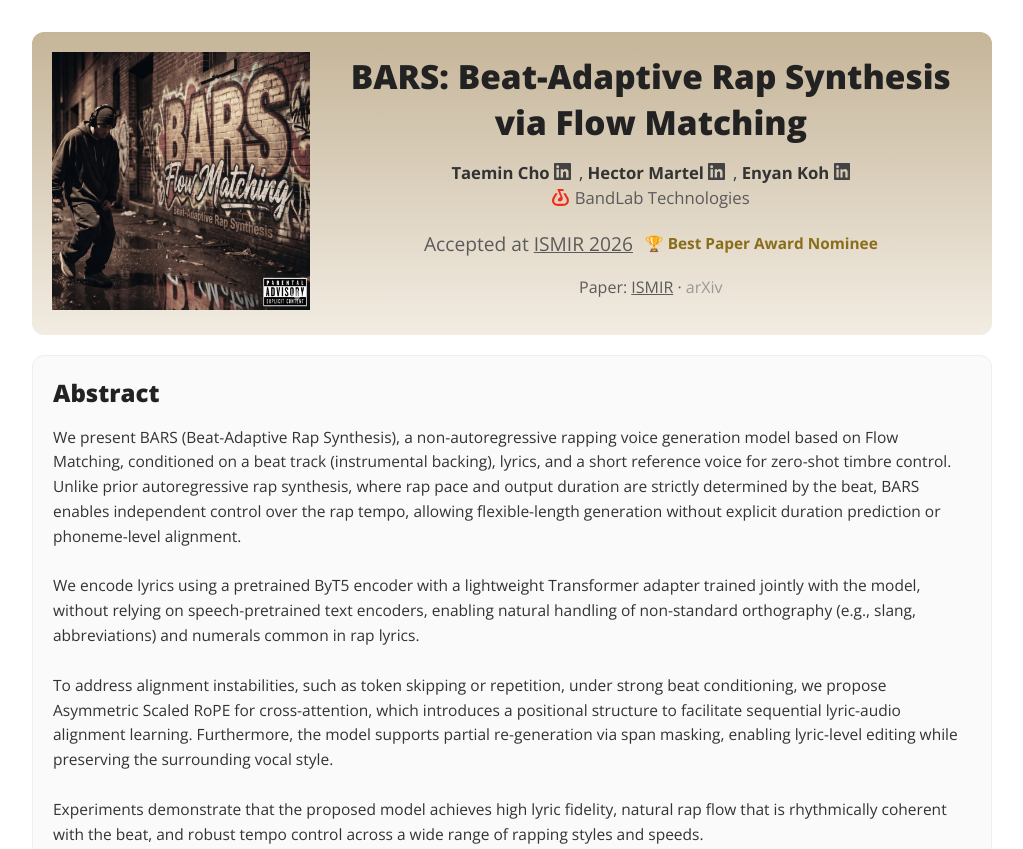
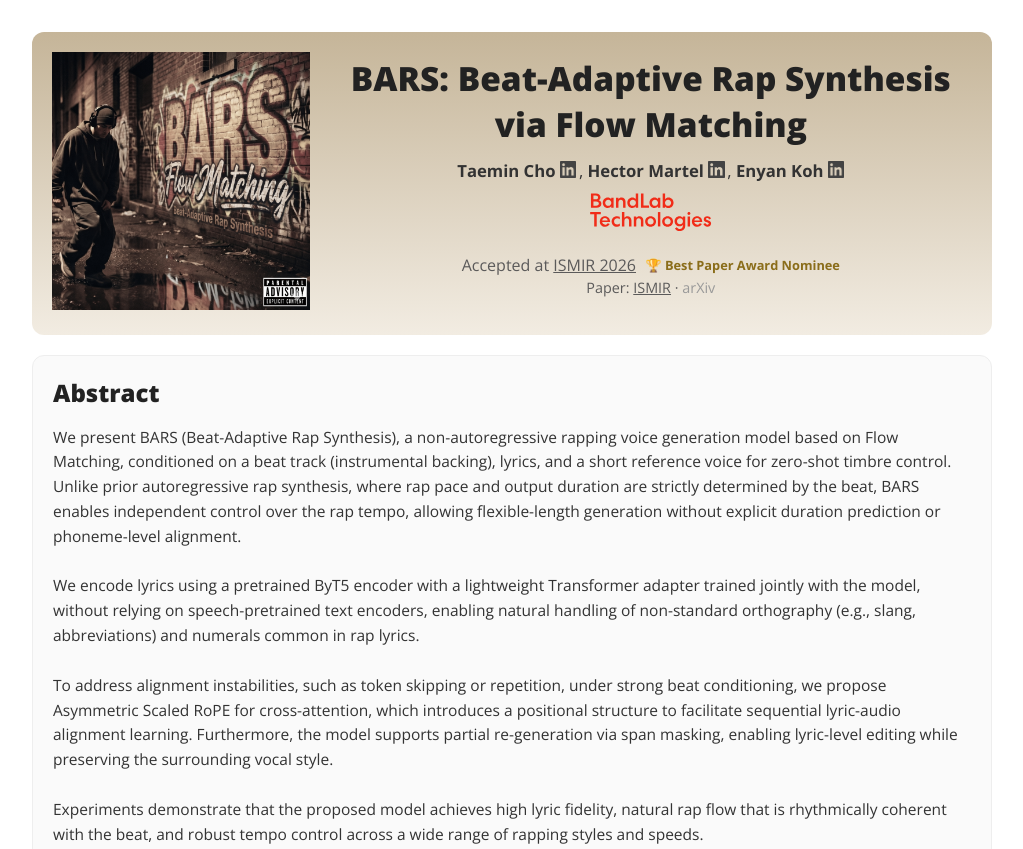
Before and after one commit to bars-ismir2026/bars, a plain HTML site: page index.html in a window 1280 px wide. Shown: the top 849 px of the page, without its empty margins (128-1151 px from the left). Drawn offline with nearby package versions, Linux system fonts and the light colour scheme.

Commit message:
Use BandLab Technologies wordmark logo, tighten header spacing
Replace the icon+text BandLab link with the full wordmark SVG, remove
the extra gap between the "Accepted at" and "Paper:" lines, and tighten
the spacing between each author's LinkedIn icon and the following comma.

```diff
--- a/index.html
+++ b/index.html
@@ -56,7 +56,7 @@
       letter-spacing: -0.0em;
     }
     header p.subtitle {
-      font-size: clamp(1rem, 3.7cqi, 1.2rem);
+      font-size: clamp(1rem, 3.7cqi, 1.0rem);
       color: #5b5a5a;
     }
     header p.authors {
@@ -202,22 +202,20 @@
       BARS: Beat-Adaptive Rap Synthesis via Flow Matching
     </h1>
 
-    <p class="authors" style="margin:1.0rem 0 0.6rem; color:#333;">
-      <strong>Taemin Cho</strong><a href="https://www.linkedin.com/in/taemincho/" target="_blank" rel="noopener noreferrer" aria-label="Taemin Cho on LinkedIn" class="li-link" style="display:inline-flex; align-items:center; vertical-align:-0.08em; margin:0 0.5em 0 0.25em;"><img src="images/LI-In-B.png" alt="" style="height:1em; width:auto;"></a>,
-      <strong>Hector Martel</strong><a href="https://www.linkedin.com/in/hmartelb/" target="_blank" rel="noopener noreferrer" aria-label="Hector Martel on LinkedIn" class="li-link" style="display:inline-flex; align-items:center; vertical-align:-0.08em; margin:0 0.5em 0 0.25em;"><img src="images/LI-In-B.png" alt="" style="height:1em; width:auto;"></a>,
+    <p class="authors" style="margin:0.7rem 0 0.6rem; color:#333;">
+      <strong>Taemin Cho</strong><a href="https://www.linkedin.com/in/taemincho/" target="_blank" rel="noopener noreferrer" aria-label="Taemin Cho on LinkedIn" class="li-link" style="display:inline-flex; align-items:center; vertical-align:-0.08em; margin:0 0.15em 0 0.25em;"><img src="images/LI-In-B.png" alt="" style="height:1em; width:auto;"></a>,
+      <strong>Hector Martel</strong><a href="https://www.linkedin.com/in/hmartelb/" target="_blank" rel="noopener noreferrer" aria-label="Hector Martel on LinkedIn" class="li-link" style="display:inline-flex; align-items:center; vertical-align:-0.08em; margin:0 0.15em 0 0.25em;"><img src="images/LI-In-B.png" alt="" style="height:1em; width:auto;"></a>,
       <strong>Enyan Koh</strong><a href="https://www.linkedin.com/in/en-yan-koh-a63104178/" target="_blank" rel="noopener noreferrer" aria-label="Enyan Koh on LinkedIn" class="li-link" style="display:inline-flex; align-items:center; vertical-align:-0.08em; margin:0 0 0 0.25em;"><img src="images/LI-In-B.png" alt="" style="height:1em; width:auto;"></a><br>
-      <a href="https://www.bandlab.com" target="_blank" rel="noopener noreferrer" class="bandlab-link" style="color:#5b5a5a; text-decoration:none; display:inline-flex; align-items:center; gap:6px; margin-top:2px;">
-        <img src="images/BandLab_Icon_Red.svg" alt="" style="height:1em; width:auto;">
-        BandLab Technologies
+      <a href="https://www.bandlab.com" target="_blank" rel="noopener noreferrer" class="bandlab-link" style="display:inline-flex; align-items:center; margin-top:5px;">
+        <img src="images/BandLabTechnologies_Logo_Red.svg" alt="BandLab Technologies" style="height:2.8em; width:auto;">
       </a>
     </p>
 
-    <p class="subtitle" style="display:flex; align-items:center; justify-content:center; gap:0.6em; flex-wrap:wrap;">
+    <p class="subtitle" style="display:flex; align-items:center; justify-content:center; gap:0.6em; flex-wrap:wrap; margin-bottom:0;">
       <span>Accepted at <a href="https://ismir2026program.ismir.net/poster_267.html#details" target="_blank" rel="noopener noreferrer" style="color:inherit;">ISMIR 2026</a></span>
       <span style="font-size:0.8em; font-weight:700; color:#8a6d1a;">🏆 Best Paper Award Nominee</span>
     </p>
-
-    <p class="subtitle" style="font-size:clamp(0.85rem, 2.8cqi, 1rem); margin-top:0.3rem;">
+    <p class="subtitle" style="font-size:clamp(0.85rem, 2.8cqi, 0.9rem); margin-top:0.1rem;">
       Paper:
       <a href="https://ismir2026program.ismir.net/poster_267.html#paper" target="_blank" rel="noopener noreferrer" style="color:inherit;">ISMIR</a>
       ·
```
Also changed, not shown: images/BandLabTechnologies_Logo_Black.svg (added), images/BandLabTechnologies_Logo_Red.svg (added).
